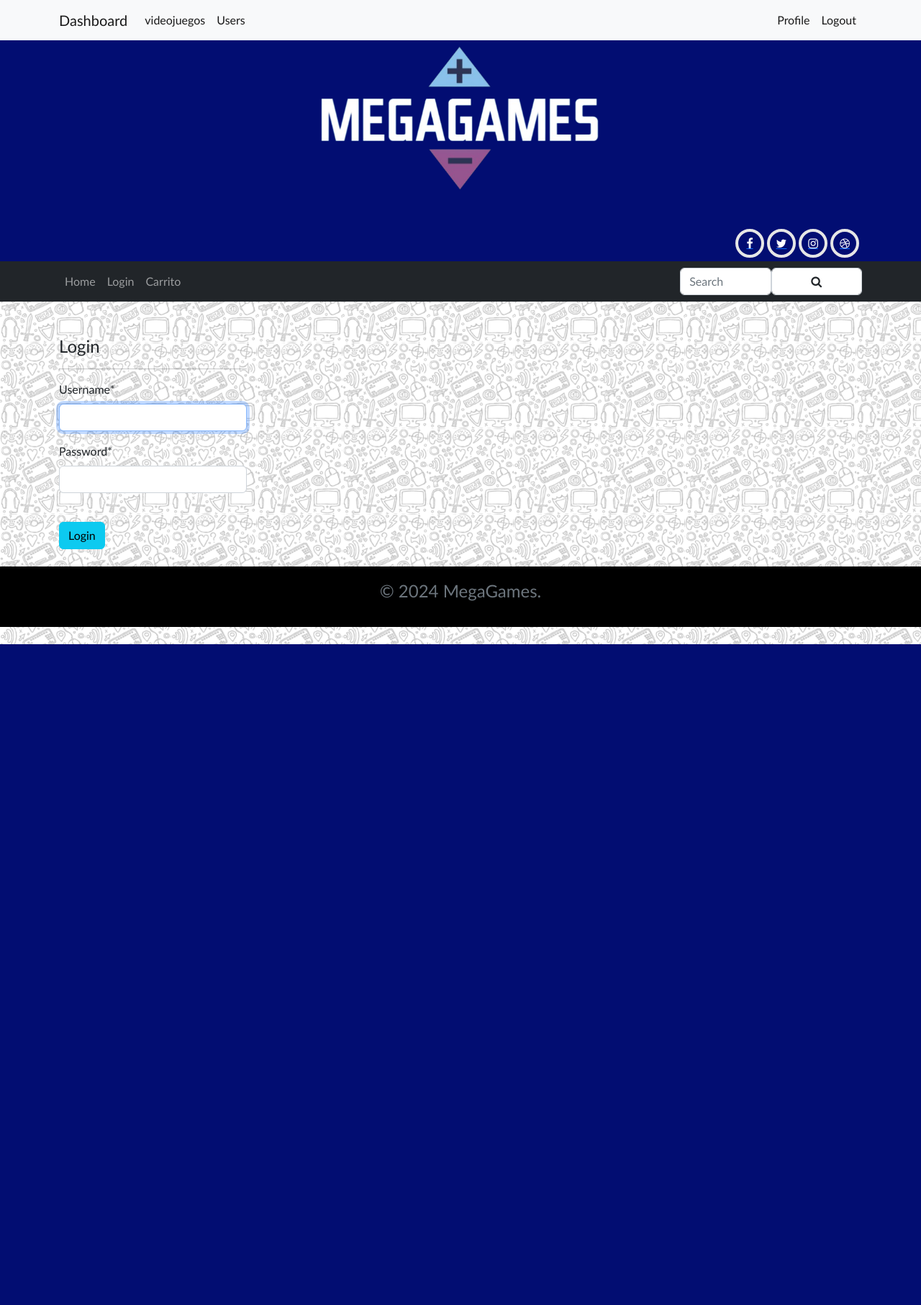
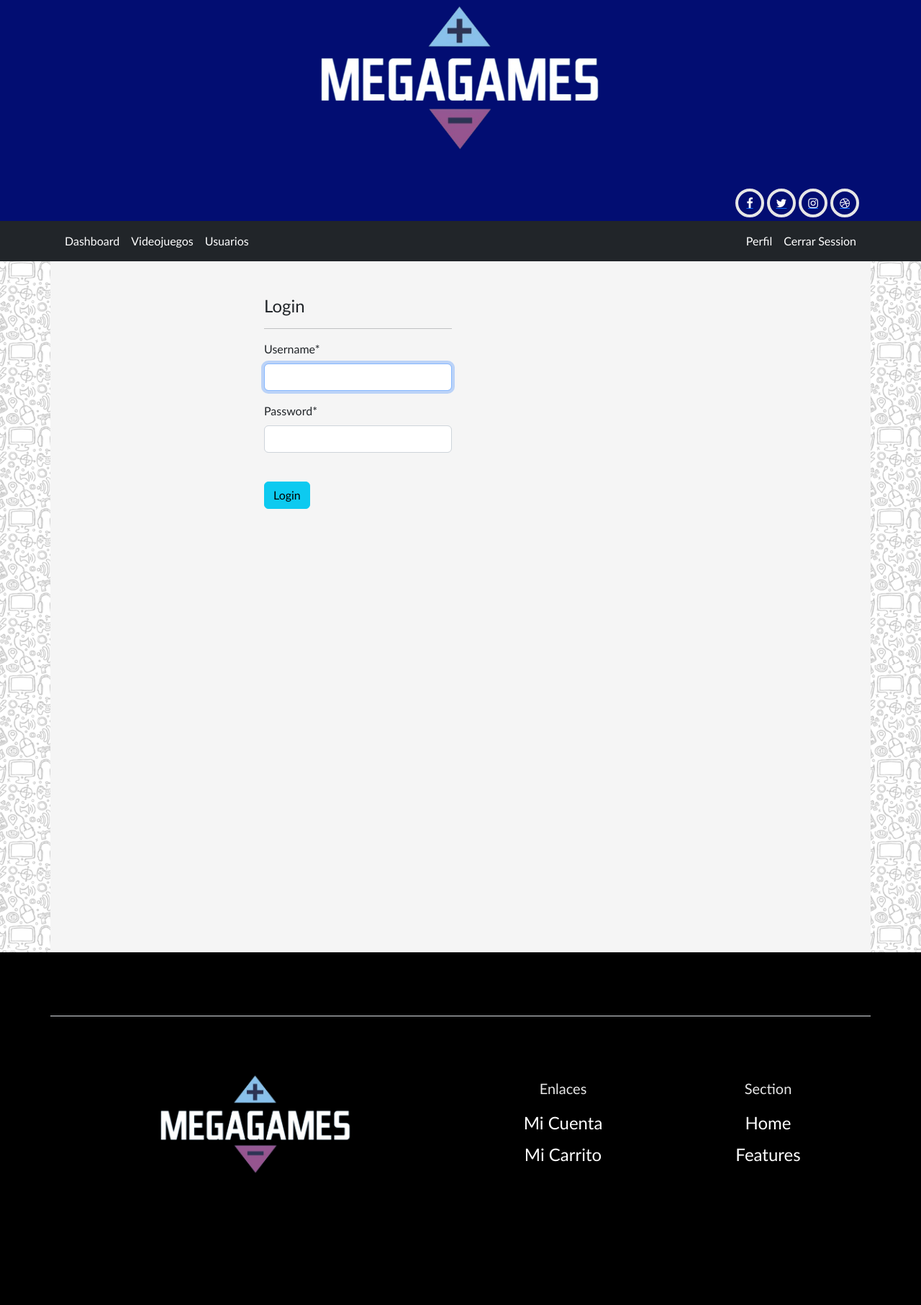
Before and after one commit to HankoQuilodran/MegaGames-Django-Version, a Django app: page / in a window 1280 px wide. Shown: the whole page at 72% size. Before the commit the page ends 895 px from the top, so only its background shows below. Run offline with Django 5.2, Linux system fonts and the light colour scheme; a user stored in the database is signed in; some libraries are stand-ins or nearby versions.

Commit message:
CssGood_3.2.2

```diff
--- a/PageFunctions/Templates/base.html
+++ b/PageFunctions/Templates/base.html
@@ -1,5 +1,7 @@
 <!doctype html>
 <html lang="en">
+
+{% load static%}
 
 <head>
   <meta charset="utf-8">
@@ -8,40 +10,16 @@
   <link rel="stylesheet" href="https://stackpath.bootstrapcdn.com/font-awesome/4.7.0/css/font-awesome.min.css">
   <link href="https://cdn.jsdelivr.net/npm/bootstrap@5.2.0-beta1/dist/css/bootstrap.min.css" rel="stylesheet"
     integrity="sha384-0evHe/X+R7YkIZDRvuzKMRqM+OrBnVFBL6DOitfPri4tjfHxaWutUpFmBp4vmVor" crossorigin="anonymous">
-  <link rel="stylesheet" href="/MegaGames-Django-Version/static/CSS/styles.css">
-
+  <link rel="stylesheet" href="{% static 'CSS/styles.css' %}">
 </head>
 
 <body>
   {% if user.is_authenticated and user.is_staff and user.is_superuser%}
-  <nav class="navbar navbar-expand-lg bg-light">
-    <div class="container">
-      <a class="navbar-brand" href="{% url 'dash' %}">Dashboard</a>
-      <div class="collapse navbar-collapse" id="navbarSupportedContent">
-        <ul class="navbar-nav me-auto mb-2 mb-lg-0">
-          <li class="nav-item">
-            <a class="nav-link active" aria-current="page" href="{% url 'videojuegos' %}">videojuegos</a>
-          </li>
-          <li class="nav-item">
-            <a class="nav-link active" aria-current="page" href="{% url 'users' %}">Users</a>
-          </li>
-        </ul>
-        <ul class="navbar-nav ml-auto mb-2 mb-lg-0">
-          <li class="nav-item">
-            <a class="nav-link active" aria-current="page" href="{% url 'user' %}">Profile</a>
-          </li>
-          <li class="nav-item">
-            <a class="nav-link active" href="{% url 'logout' %}">Logout</a>
-          </li>
-        </ul>
-      </div>
-    </div>
-  </nav>
   <section class="upper-section">
     <div class="container">
         <div class="row justify-content-center">
             <div class="col-md-6 text-center mb-5">
-                <a href="/index.html" ><img src="/MegaGames-Django-Version/static/img/MGLOGO.png" class="logoCentral" alt="Logo de MG"></a>
+                <a href="/index.html" ><img src="{% static 'img/MGLOGO.png' %}" class="logoCentral" alt="Logo de MG"></a>
             </div>
         </div>
     </div>
@@ -68,16 +46,18 @@
       <button class="navbar-toggler" type="button" data-toggle="collapse" data-target="#ftco-nav" aria-controls="ftco-nav" aria-expanded="false" aria-label="Toggle navigation">
         <span class="fa fa-bars"></span> Menu
       </button>
-    <form action="#" class="searchform order-lg-last">
-      <div class="form-group d-flex">
-        <input type="text" class="form-control pl-3" placeholder="Search">
-        <button type="submit" placeholder="" class="form-control search"><span class="fa fa-search"></span></button>
-      </div>
-    </form>
         <ul class="navbar-nav mr-auto">
-            <li class="nav-item active"><a href="/index.html" class="nav-link">Home</a></li>
-            <li class="nav-item"><a href="/Login.html" class="nav-link">Login</a></li>
-          <li class="nav-item"><a href="/ShopCart.html" class="nav-link">Carrito</a></li>
+            <li class="nav-item "><a href="{% url 'dash' %}" class="nav-link active" aria-current="page">Dashboard</a></li>
+            <li class="nav-item "><a href="{% url 'videojuegos' %}" class="nav-link active"  aria-current="page">Videojuegos</a></li>
+            <li class="nav-item "><a href="{% url 'user' %}" class="nav-link active" aria-current="page">Usuarios</a></li>
+        </ul>
+        <ul class="navbar-nav ml-auto mb-2 mb-lg-0">
+          <li class="nav-item">
+            <a class="nav-link active" aria-current="page" href="{% url 'user' %}">Perfil</a>
+          </li>
+          <li class="nav-item">
+            <a class="nav-link active" href="{% url 'logout' %}">Cerrar Session</a>
+          </li>
         </ul>
     </div>
   </nav>
@@ -156,24 +136,11 @@
   <button onclick="topFunction()" id="myBtn" title="Go to top"> -^- </button>
 </section>
   {% else %}
-  <nav class="navbar navbar-expand-lg bg-light">
-    <div class="container">
-        <ul class="navbar-nav ml-auto mb-2 mb-lg-0">
-          <li class="nav-item">
-            <a class="nav-link active" aria-current="page" href="{% url 'register' %}">Register</a>
-          </li>
-          <li class="nav-item">
-            <a class="nav-link active" href="{% url 'login' %}">Login</a>
-          </li>
-        </ul>
-      </div>
-    </div>
-  </nav>
   <section class="upper-section">
     <div class="container">
         <div class="row justify-content-center">
             <div class="col-md-6 text-center mb-5">
-                <a href="/index.html" ><img src="assets/img/MGLOGO.png" class="logoCentral" alt="Logo de MG"></a>
+                <a href="/index.html" ><img src="{% static 'img/MGLOGO.png' %}" class="logoCentral" alt="Logo de MG"></a>
             </div>
         </div>
     </div>
@@ -207,9 +174,8 @@
       </div>
     </form>
         <ul class="navbar-nav mr-auto">
-            <li class="nav-item active"><a href="/index.html" class="nav-link">Home</a></li>
-            <li class="nav-item"><a href="/Login.html" class="nav-link">Login</a></li>
-          <li class="nav-item"><a href="/ShopCart.html" class="nav-link">Carrito</a></li>
+            <li class="nav-item"><a href="{% url 'login' %}" class="nav-link">Login</a></li>
+          <li class="nav-item"><a href="{% url 'register' %}" class="nav-link">Registrar</a></li>
         </ul>
     </div>
   </nav>
@@ -220,13 +186,37 @@
   {% block content %}
   {% endblock %}
   <div class="bg-light">
-    <footer class="py-3 my-4">
-      <p class="text-center text-muted">&copy; 2024 MegaGames.</p>
-    </footer>
+    <footer>
+      <div class="container">
+        <div class="row row-cols-1 row-cols-sm-2 row-cols-md-5 py-5 my-5 border-top">
+
+          <div class="col-xl-6 sm-12 md-12 lg-12 xs-12 mb-3">
+              <a href="/index.html"><img class="logoFooter" src="{% static 'img/MGLOGO.png' %}" alt=""></a>
+            </div>
+
+            <div class="col-xl-3 sm-12 md-12 lg-12 xs-12 mb-3">
+              <h5 class="centrarTexto">Enlaces</h5>
+              <ul class="nav flex-column ulFooter">
+                <li class="nav-item mb-2"><a href="/Login.html" class="nav-link p-0 linkFooter">Mi Cuenta</a></li>
+                <li class="nav-item mb-2"><a href="/ShopCart.html" class="nav-link p-0 linkFooter">Mi Carrito</a></li>
+              </ul>
+            </div>
+
+            <div class="col-xl-3 sm-12 md-12 lg-12 xs-12 mb-3">
+              <h5 class="centrarTexto">Section</h5>
+              <ul class="nav flex-column ulFooter">
+                <li class="nav-item mb-2"><a href="#" class="nav-link p-0 linkFooter">Home</a></li>
+                <li class="nav-item mb-2"><a href="#" class="nav-link p-0 linkFooter">Features</a></li>
+              </ul>
+            </div>
+          </div>
+      </div>
+  </footer>
   </div>
   <script src="https://cdn.jsdelivr.net/npm/bootstrap@5.2.0-beta1/dist/js/bootstrap.bundle.min.js"
     integrity="sha384-pprn3073KE6tl6bjs2QrFaJGz5/SUsLqktiwsUTF55Jfv3qYSDhgCecCxMW52nD2"
     crossorigin="anonymous"></script>
+  <script src="{% static 'js/goUp.js' %}"></script>
 
 </body>
 
--- a/PageFunctions/Templates/index.html
+++ b/PageFunctions/Templates/index.html
@@ -95,8 +95,6 @@
 
                         </tbody>
                     </table>
-                    <a class="nav-link text-primary active" aria-current="page" href="{% url 'orders' %}">Go to
-                        Orders</a>
                 </div>
             </div>
         </div>
--- a/PageFunctions/Templates/login.html
+++ b/PageFunctions/Templates/login.html
@@ -2,9 +2,9 @@
 {% block title %}{{ register }} {% endblock %}
 {% load crispy_forms_tags %}
 {% block content %}
-<div class="container">
-    <div class="row mt-5">
-        <div class="col-md-3">
+<div class="container card-container">
+    <div class="row">
+        <div class="col-md-3 mt-5 offset-md-3">
             <h4>Login</h4>
             <hr>
             <form method="POST">
--- a/PageFunctions/Templates/register.html
+++ b/PageFunctions/Templates/register.html
@@ -2,7 +2,7 @@
 {% block title %}{{ register }} {% endblock %}
 {% load crispy_forms_tags %}
 {% block content %}
-<div class="container">
+<div class="container card-container">
     <div class="row">
         <div class="col-md-6 offset-md-3">
             <h3>Create Account</h3>
--- a/PageFunctions/static/CSS/styles.css
+++ b/PageFunctions/static/CSS/styles.css
@@ -2,7 +2,7 @@
     font-family:'Gill Sans', 'Gill Sans MT', Calibri, 'Trebuchet MS', sans-serif;
   }
 body {
-    background-image: url(/PageFunctions/assets/img/image-28.png);
+    background-image: url(/static/img/image-25.png);
     margin: 0;
     padding: 0;
   }
@@ -27,6 +27,14 @@ header {
     min-height: 960px;
     min-width: 80%;
   }
+.centrarTexto{
+  text-align: center;
+  margin-top: 40px;
+  padding-bottom: 10px;
+}
+.containerpagina{
+  min-height: 1000px;
+}
 /*ESTRUCTURA FOOTER*/
 .logoFooter{
     width: 50%;
```
Also changed, not shown: db.sqlite3, 1 other file.
